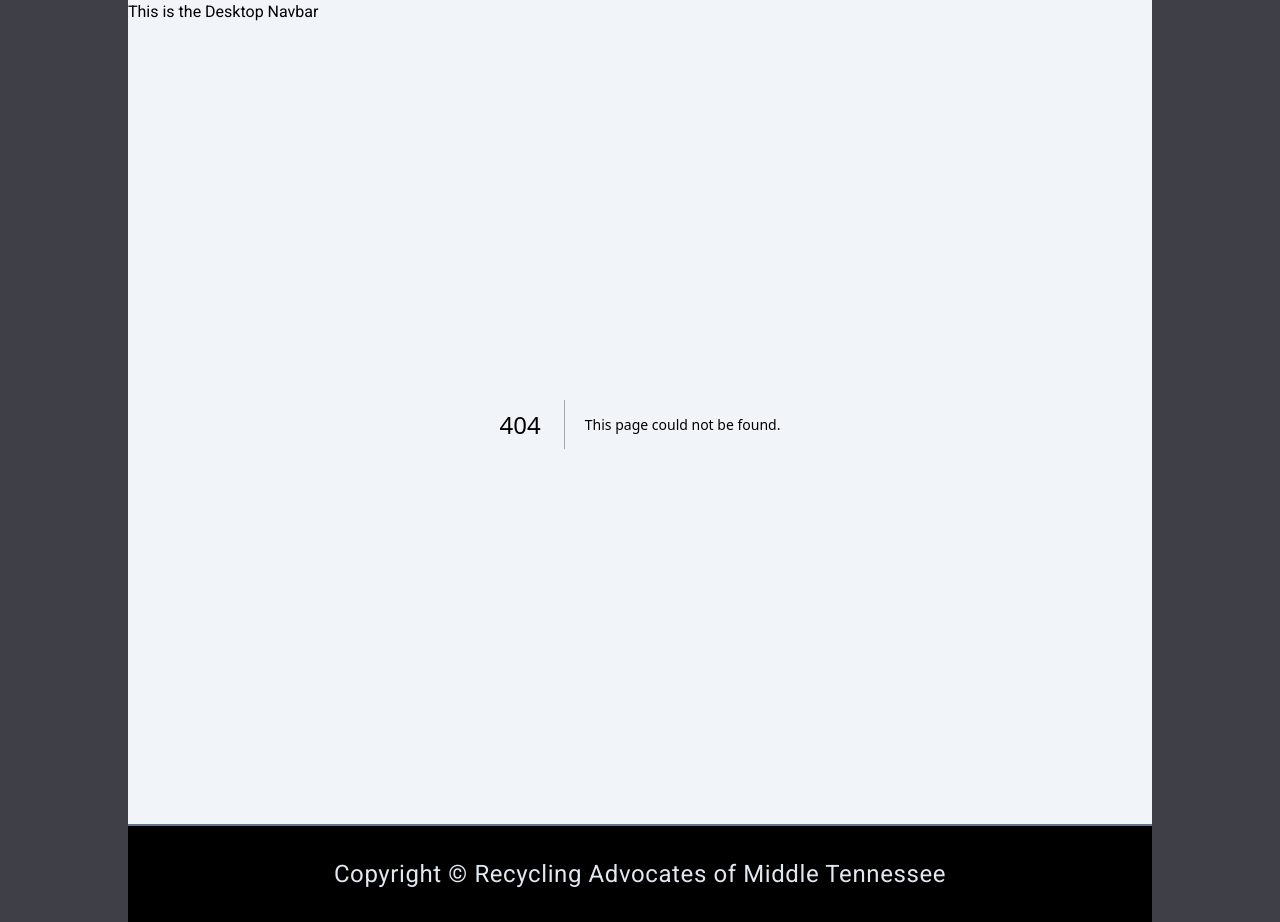
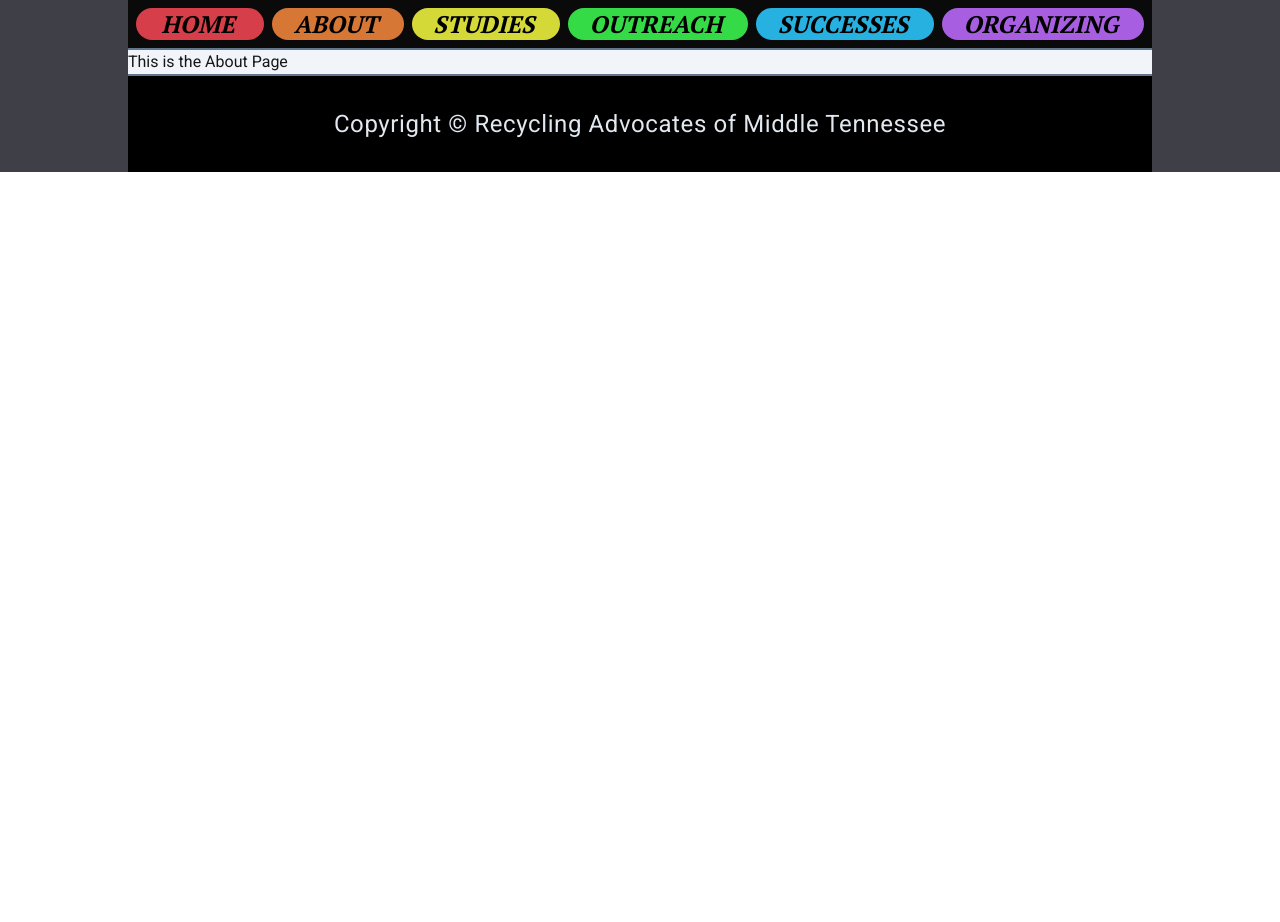
Before and after one commit to Richard-Burd/ram-v2, a Next.js app: page /about in a window 1280 px wide. Before the commit this address had no page. After the commit the page ends 800 px from the top, so only its background shows below. Built offline with nearby package versions, Linux system fonts and the light colour scheme; a web font is replaced by a local one.

Commit message:
framer-motion removed & color palette rendering

```diff
--- a/next.config.mjs
+++ b/next.config.mjs
@@ -2,9 +2,15 @@
 const nextConfig = {
   reactStrictMode: true,
   images: {
-    domains: [
-      "ram-website-images-and-documents.s3.us-east-2.amazonaws.com",
-      "images.ramtn.org.s3.us-east-2.amazonaws.com",
+    remotePatterns: [
+      {
+        protocol: "https",
+        hostname: "ram-website-images-and-documents.s3.us-east-2.amazonaws.com",
+      },
+      {
+        protocol: "https",
+        hostname: "images.ramtn.org.s3.us-east-2.amazonaws.com",
+      },
     ],
   },
   pageExtensions: ["js", "jsx", "ts", "tsx", "md", "mdx"],
--- a/package.json
+++ b/package.json
@@ -9,7 +9,6 @@
     "lint": "next lint"
   },
   "dependencies": {
-    "framer-motion": "^12.23.6",
     "next": "15.3.5",
     "react": "^19.0.0",
     "react-dom": "^19.0.0"
--- /dev/null
+++ b/src/app/about/page.js
@@ -0,0 +1,9 @@
+export const metadata = {
+  title: "About RAM",
+  description:
+    "Learn about RAM's mission to improve recycling practices and environmental health.",
+};
+
+export default function About() {
+  return <div>This is the About Page</div>;
+}
--- a/src/app/components/DesktopNavbar.js
+++ b/src/app/components/DesktopNavbar.js
@@ -1,3 +1,47 @@
+import Link from "next/link";
+import NavbarButton from "./NavbarButton";
+
 export default function DesktopNavbar() {
-  return <div>This is the Desktop Navbar</div>;
+  return (
+    <nav className="border-b-2 border-y-slate-500 bg-neutral-950 px-1 py-2 text-white">
+      <div className="container flex justify-between">
+        <div className="flex flex-auto items-center justify-items-stretch">
+          <Link className="mx-1 min-w-32 flex-grow" href="/">
+            <NavbarButton title="Home" bgColor="bg-homeBg" />
+          </Link>
+          <Link className="mx-1 min-w-32 flex-grow" href="/about">
+            <NavbarButton title="About" bgColor="bg-aboutBg" className="ml-4" />
+          </Link>
+          <Link className="mx-1 min-w-32 flex-grow" href="/studies">
+            <NavbarButton
+              title="Studies"
+              bgColor="bg-studiesBg"
+              className="ml-4"
+            />
+          </Link>
+          <Link className="mx-1 min-w-32 flex-grow" href="/outreach">
+            <NavbarButton
+              title="Outreach"
+              bgColor="bg-outreachBg"
+              className="ml-4"
+            />
+          </Link>
+          <Link className="mx-1 min-w-32 flex-grow" href="/successes">
+            <NavbarButton
+              title="Successes"
+              bgColor="bg-successesBg"
+              className="ml-4"
+            />
+          </Link>
+          <Link className="mx-1 min-w-32 flex-grow" href="/organizing">
+            <NavbarButton
+              title="Organizing"
+              bgColor="bg-organizingBg"
+              className="ml-4"
+            />
+          </Link>
+        </div>
+      </div>
+    </nav>
+  );
 }
--- /dev/null
+++ b/src/app/components/NavbarButton.js
@@ -0,0 +1,13 @@
+export default function NavbarButton({ title, bgColor }) {
+  return (
+    <div>
+      <div className={`${bgColor} rounded-full shadow-white`}>
+        <div className="shadow-lower-right-offset rounded-full">
+          <div className="pt-serif-700 text-opacity-80 pr-3 pl-2 text-center text-2xl text-black uppercase italic">
+            {title}
+          </div>
+        </div>
+      </div>
+    </div>
+  );
+}
--- a/src/app/globals.css
+++ b/src/app/globals.css
@@ -10,6 +10,12 @@
   --color-foreground: var(--foreground);
   --font-sans: var(--font-geist-sans);
   --font-mono: var(--font-geist-mono);
+  --color-homeBg: #d63e49;
+  --color-aboutBg: #d67736;
+  --color-studiesBg: #d4d938;
+  --color-outreachBg: #35db46;
+  --color-successesBg: #26b1e0;
+  --color-organizingBg: #a75ee0;
 }
 
 @media (prefers-color-scheme: dark) {
--- /dev/null
+++ b/src/app/lib/italicizeRam.js
@@ -0,0 +1,7 @@
+// italicize the word RAM in the title
+export function italicizeRam(title) {
+  const parts = title.split(/(RAM)/);
+  return parts.map((part, index) =>
+    part === "RAM" ? <i key={index}>{part}</i> : part,
+  );
+}
--- a/tailwind.config.js
+++ b/tailwind.config.js
@@ -11,14 +11,7 @@ module.exports = {
         // right bottom blur  spread color
         "lower-right-offset": "2px 4px 7px rgba(0, 0, 0, 0.95)",
       },
-      colors: {
-        homeBg: "#d63e49",
-        aboutBg: "#d67736",
-        studiesBg: "#d4d938",
-        outreachBg: "#35db46",
-        successesBg: "#26b1e0",
-        organizingBg: "#a75ee0",
-      },
+
       backgroundImage: {
         "gradient-radial": "radial-gradient(var(--tw-gradient-stops))",
         "gradient-conic":
```
Also changed, not shown: 1 other file (tests, documents, lock files or other folders).
